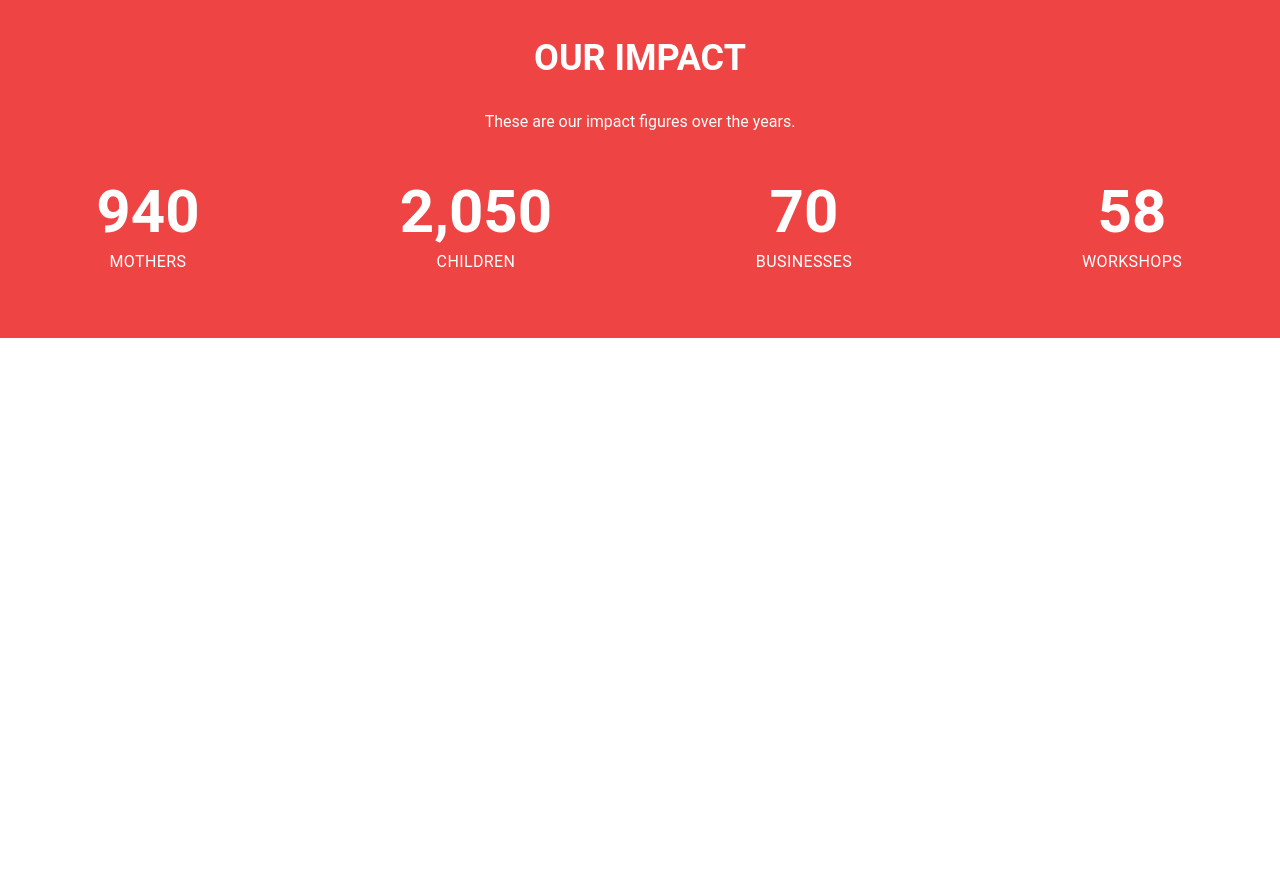
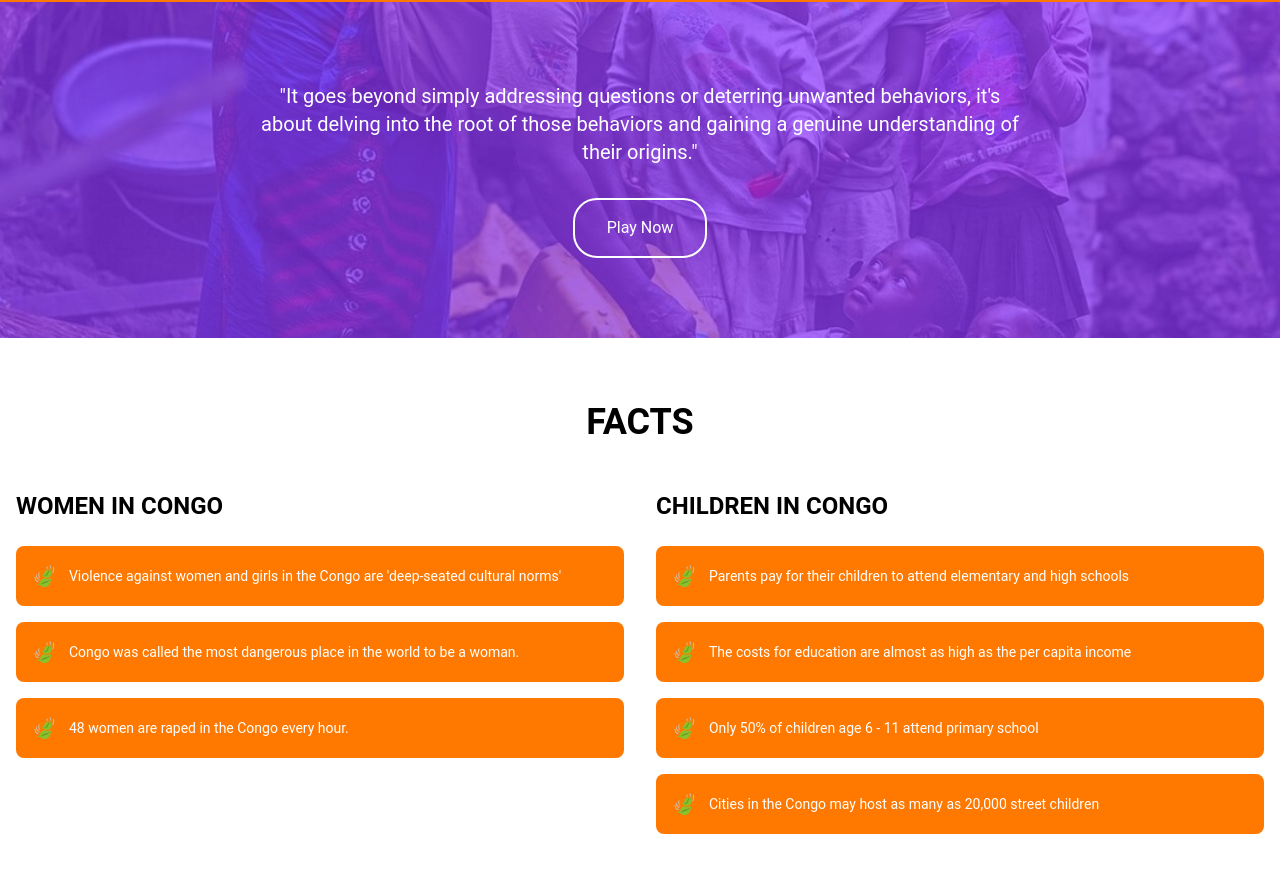
Before and after one commit to YannickZahinda/Orphanage-app, a React (Vite) app: page / in a window 1280 px wide. Shown: the part 1554-2426 px from the top of the page. Before the commit the page ends 1892 px from the top, so only its background shows below. Built offline with nearby package versions, Linux system fonts and the light colour scheme.

Commit message:
add fact section

```diff
--- a/src/components/AnimatedCounter.jsx
+++ b/src/components/AnimatedCounter.jsx
@@ -1,7 +1,7 @@
 import React from 'react'
 import useCountAnimation from '../hooks/useCountAnimation'
 
-const AnimatedCounter = ({start, end, duration = 2000, label}) => {
+const AnimatedCounter = ({start, end, duration = 7000, label}) => {
   const count = useCountAnimation(start, end, duration);
 
   return (
--- /dev/null
+++ b/src/components/Facts.jsx
@@ -0,0 +1,64 @@
+import React from 'react';
+
+const FactItem = ({ icon, text }) => (
+  <div className="bg-orange p-4 rounded-lg flex items-center mb-4">
+    <span className="text-orange-600 mr-3 text-xl">{icon}</span>
+    <p className="text-white text-sm">{text}</p>
+  </div>
+);
+
+const Facts = () => {
+  return (
+    <section className="bg-white py-16">
+      <div className="container mx-auto px-4">
+        <h2 className="text-4xl font-bold text-center text-orange-500 mb-12">FACTS</h2>
+
+        <div className="flex flex-wrap -mx-4">
+          <div className="w-full md:w-1/2 px-4 mb-8">
+            <h3 className="text-2xl font-semibold text-orange-500 mb-6">WOMEN IN CONGO</h3>
+            <FactItem
+              icon="🍃"
+              text="Violence against women and girls in the Congo are 'deep-seated cultural norms'"
+            />
+            <FactItem
+              icon="🍃"
+              text="Congo was called the most dangerous place in the world to be a woman."
+            />
+            <FactItem
+              icon="🍃"
+              text="48 women are raped in the Congo every hour."
+            />
+          </div>
+
+          <div className="w-full md:w-1/2 px-4 mb-8">
+            <h3 className="text-2xl font-semibold text-orange-500 mb-6">CHILDREN IN CONGO</h3>
+            <FactItem
+              icon="🍃"
+              text="Parents pay for their children to attend elementary and high schools"
+            />
+            <FactItem
+              icon="🍃"
+              text="The costs for education are almost as high as the per capita income"
+            />
+            <FactItem
+              icon="🍃"
+              text="Only 50% of children age 6 - 11 attend primary school"
+            />
+            <FactItem
+              icon="🍃"
+              text="Cities in the Congo may host as many as 20,000 street children"
+            />
+          </div>
+        </div>
+
+        <div className="text-center mt-8">
+          <button className="bg-orange-500 text-white font-bold py-3 px-8 rounded-full hover:bg-orange-600 transition duration-300">
+            DONATE NOW
+          </button>
+        </div>
+      </div>
+    </section>
+  );
+};
+
+export default Facts;
--- a/src/components/HomePage.jsx
+++ b/src/components/HomePage.jsx
@@ -1,6 +1,7 @@
 import AreaOne from "./AreaOne";
 import AreaThree from "./AreaThree";
 import AreaTwo from "./AreaTwo";
+import Facts from "./Facts";
 import Impact from "./Impact";
 
 const HomePage = () => {
@@ -8,8 +9,9 @@ const HomePage = () => {
         <div className="w-full">
             < AreaOne />
             <AreaTwo />
+            <Impact />
             <AreaThree />
-            <Impact />
+            <Facts />
             <main>
 
             </main>
--- a/src/components/Impact.jsx
+++ b/src/components/Impact.jsx
@@ -3,7 +3,7 @@ import AnimatedCounter from './AnimatedCounter'
 
 const Impact = () => {
     return (
-      <section className="bg-red-500 text-white py-16">
+      <section className="bg-orange text-white py-16">
         <div className="container mx-auto">
           <h2 className="text-4xl font-bold text-center mb-8">OUR IMPACT</h2>
           <p className="text-center mb-12">These are our impact figures over the years.</p>
```
